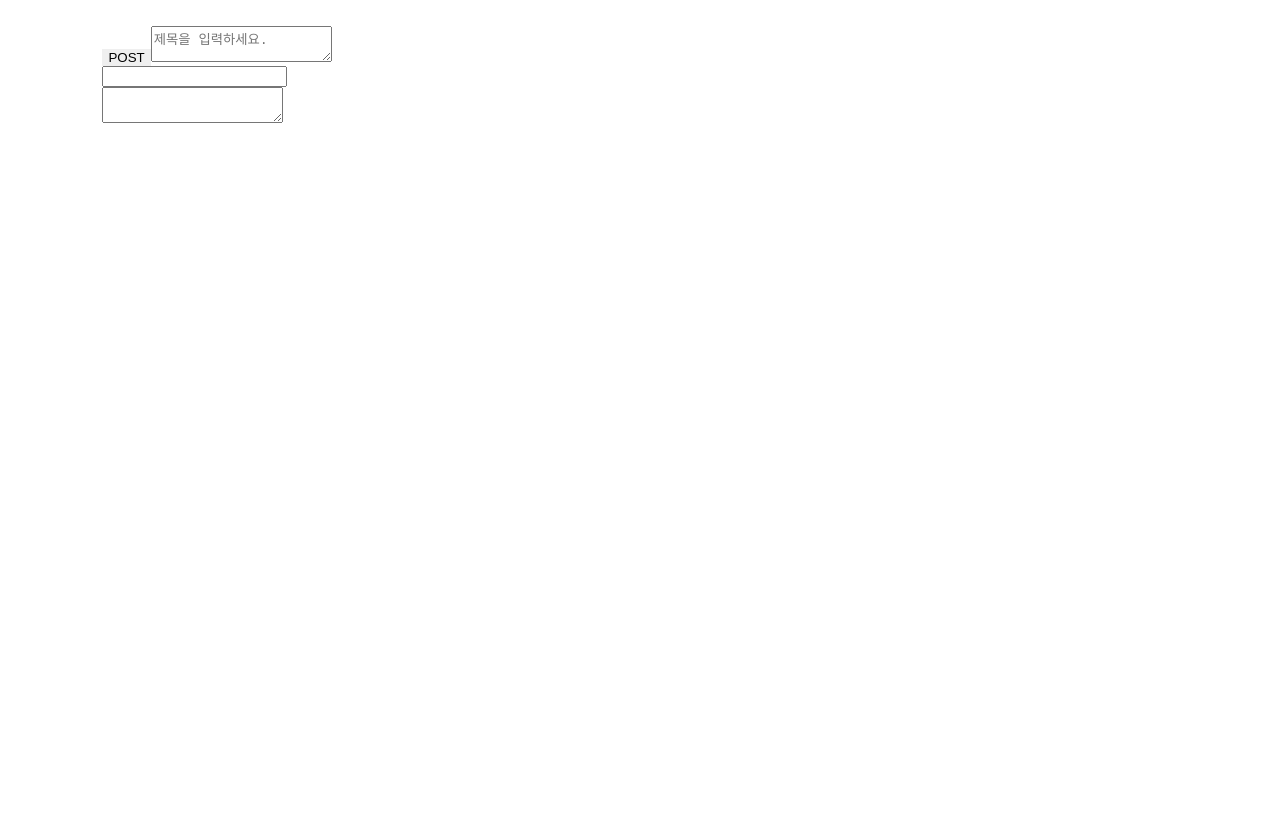
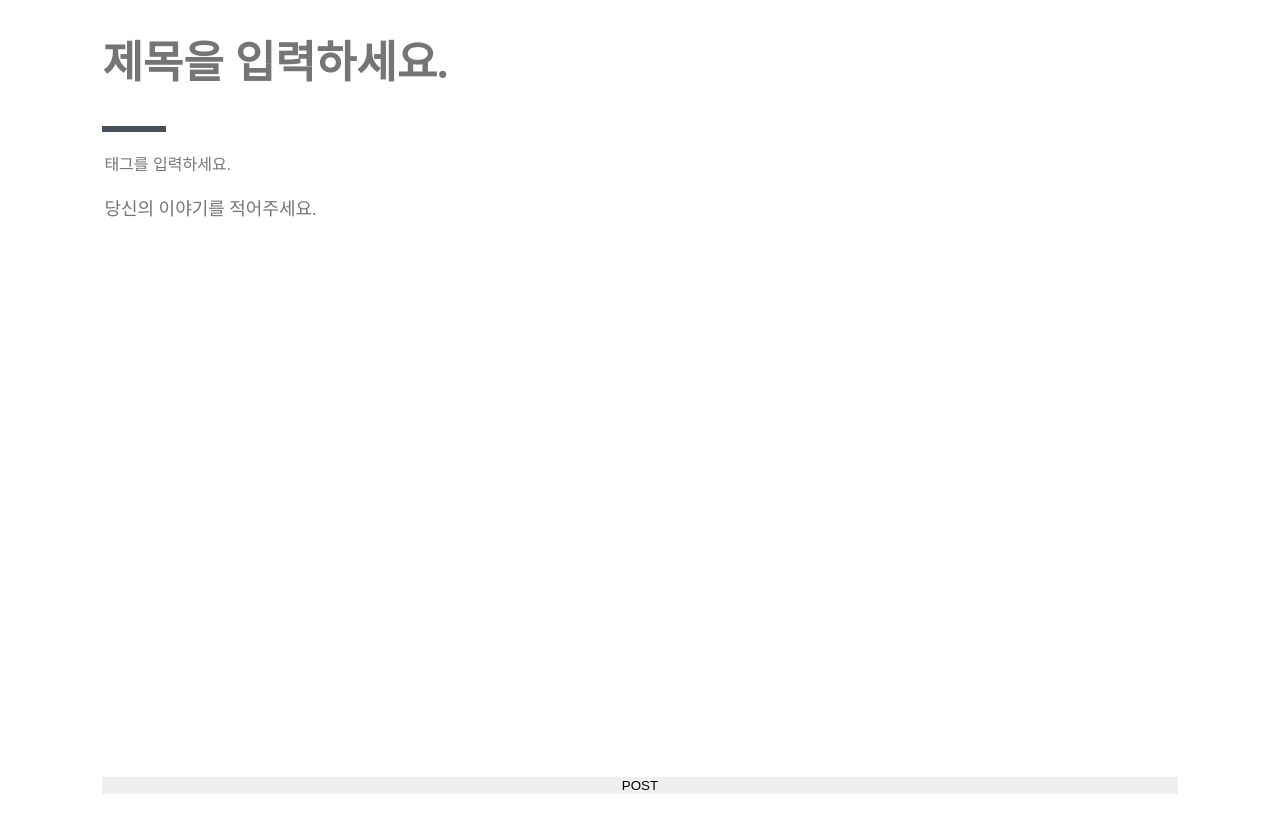
Before and after one commit to WE-SOPT-29th-Web-Part/Jiyeon-Baek, a React (Create React App) app in the folder react-velog/: page /write in a window 1280 px wide. Built offline with nearby package versions, Linux system fonts and the light colour scheme.

Commit message:
feat: Write 스타일링

```diff
--- a/react-velog/src/components/write/ArticleBody.jsx
+++ b/react-velog/src/components/write/ArticleBody.jsx
@@ -1,4 +1,5 @@
 import React from 'react';
+import styled from 'styled-components';
 
 const ArticleBody = ({ setArticleData }) => {
   const handleChange = (e) => {
@@ -7,7 +8,24 @@ const ArticleBody = ({ setArticleData }) => {
       body: e.target.value,
     }));
   };
-  return <textarea onChange={handleChange}></textarea>;
+  return (
+    <StyledBody
+      onChange={handleChange}
+      placeholder="당신의 이야기를 적어주세요."
+    ></StyledBody>
+  );
 };
 
 export default ArticleBody;
+
+const StyledBody = styled.textarea`
+  outline: 0;
+  border: 0;
+  resize: none;
+  font-family: none;
+  width: 100%;
+  font-size: 1.125rem;
+  line-height: 1.5;
+  color: rgb(52, 58, 64);
+  flex-grow: 1;
+`;
--- a/react-velog/src/components/write/ArticleTags.jsx
+++ b/react-velog/src/components/write/ArticleTags.jsx
@@ -1,4 +1,5 @@
 import React from 'react';
+import styled from 'styled-components';
 
 const ArticleTags = ({ tags, articleData, setArticleData }) => {
   const handleKeyPress = (e) => {
@@ -13,13 +14,40 @@ const ArticleTags = ({ tags, articleData, setArticleData }) => {
     }
   };
   return (
-    <div>
+    <StyledTag>
       {tags.map((tag) => (
         <span key={tag}>{tag}</span>
       ))}
-      <input type="text" onKeyPress={handleKeyPress} />
-    </div>
+      <input
+        type="text"
+        onKeyPress={handleKeyPress}
+        placeholder="태그를 입력하세요."
+      />
+    </StyledTag>
   );
 };
 
 export default ArticleTags;
+
+const StyledTag = styled.div`
+  display: flex;
+  flex-wrap: wrap;
+  & > span {
+    background: rgb(241, 243, 245);
+    color: rgb(12, 166, 120);
+    padding: 0 1rem;
+    height: 2rem;
+    line-height: 2rem;
+    font-size: 1rem;
+    border-radius: 1rem;
+    margin-right: 0.75rem;
+    margin-bottom: 0.75rem;
+  }
+  & > input {
+    outline: 0;
+    border: 0;
+    font-size: 1rem;
+    height: 2rem;
+    margin-bottom: 0.75rem;
+  }
+`;
--- a/react-velog/src/components/write/ArticleTitle.jsx
+++ b/react-velog/src/components/write/ArticleTitle.jsx
@@ -1,4 +1,5 @@
 import React from 'react';
+import styled from 'styled-components';
 
 const ArticleTitle = ({ setArticleData }) => {
   const handleChange = (e) => {
@@ -8,11 +9,35 @@ const ArticleTitle = ({ setArticleData }) => {
     }));
   };
   return (
-    <textarea
-      placeholder="제목을 입력하세요."
-      onChange={handleChange}
-    ></textarea>
+    <>
+      <StyledTitle
+        placeholder="제목을 입력하세요."
+        onChange={handleChange}
+      ></StyledTitle>
+      <StyledBox />
+    </>
   );
 };
 
 export default ArticleTitle;
+
+const StyledTitle = styled.textarea`
+  width: 100%;
+  height: 2.75rem;
+  line-height: 2.75rem;
+  font-size: 2.75rem;
+  outline: 0;
+  border: 0;
+  resize: none;
+  padding: 1rem 0;
+  font-family: none;
+  font-weight: 600;
+`;
+
+const StyledBox = styled.div`
+  background: rgb(73, 80, 87);
+  height: 6px;
+  width: 4rem;
+  margin-top: 1.5rem;
+  margin-bottom: 1rem;
+`;
--- a/react-velog/src/pages/Write.jsx
+++ b/react-velog/src/pages/Write.jsx
@@ -4,6 +4,7 @@ import ArticleTags from '../components/write/ArticleTags';
 import ArticleBody from '../components/write/ArticleBody';
 import ArticleFooter from '../components/write/ArticleFooter';
 import { client } from '../libs/api';
+import styled from 'styled-components';
 
 const Write = () => {
   // 필요한 데이터를 입력과 동시에 받아오고 (state로 관리)
@@ -40,8 +41,7 @@ const Write = () => {
   };
 
   return (
-    <div>
-      <button onClick={handlePost}>POST</button>
+    <StyledWritePage>
       <ArticleTitle setArticleData={setArticleData} />
       <ArticleTags
         tags={articleData.tags}
@@ -50,8 +50,16 @@ const Write = () => {
       />
       <ArticleBody setArticleData={setArticleData} />
       <ArticleFooter />
-    </div>
+      <button onClick={handlePost}>POST</button>
+    </StyledWritePage>
   );
 };
 
 export default Write;
+
+const StyledWritePage = styled.div`
+  display: flex;
+  flex-direction: column;
+  flex-grow: 1;
+  margin-bottom: 2rem;
+`;
```
